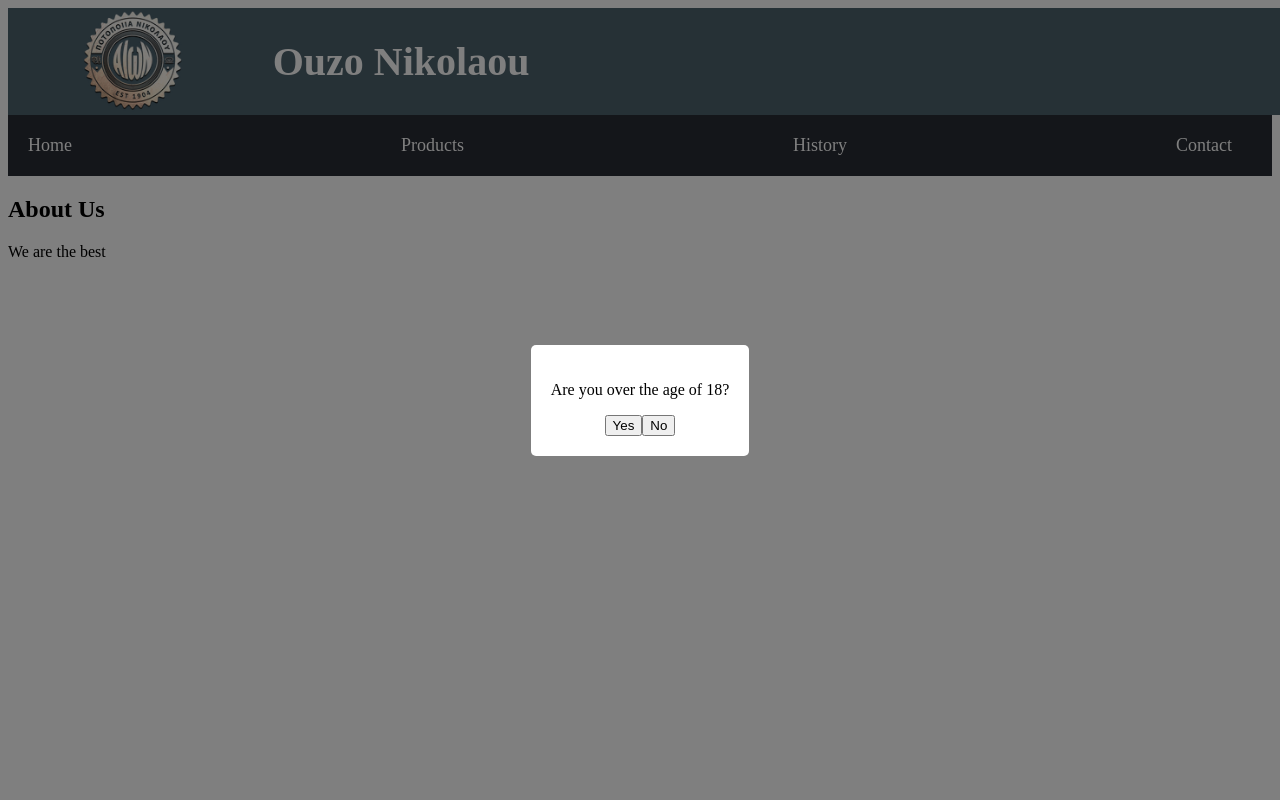
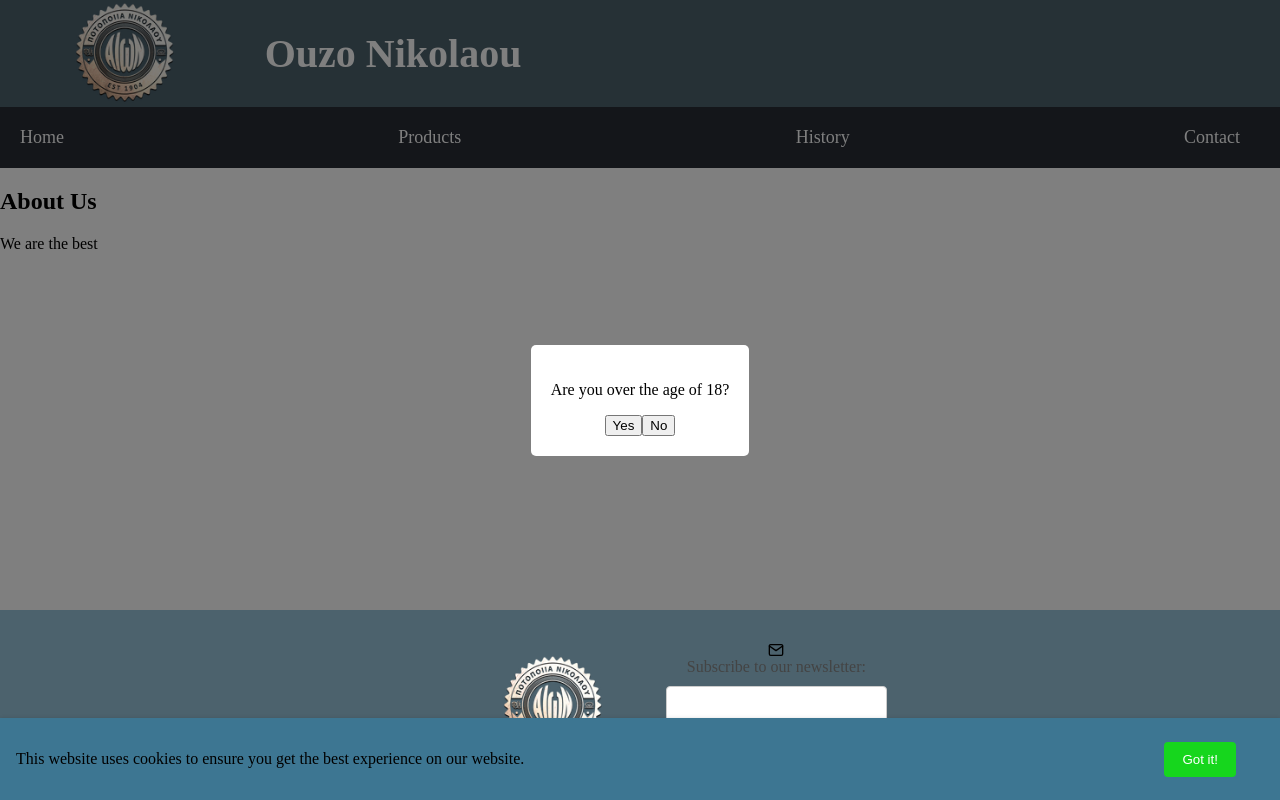
Before and after one commit to vag0st/ouzo-nikolaou, a React (Create React App) app: page / in a window 1280 px wide. Shown: the top 800 px of the page. Built offline with nearby package versions, Linux system fonts and the light colour scheme.

Commit message:
ADD CookieBanner styling

```diff
--- a/src/App.jsx
+++ b/src/App.jsx
@@ -2,12 +2,13 @@
 import { Routes, Route } from 'react-router-dom';
 import NavBar from './components/NavBar/NavBar';
 import Header from './components/Header/Header';
-// import Footer from './components/Footer/Footer';
+import Footer from './components/Footer/Footer';
 import Home from './components/Home/Home';
 import History from './components/History/History';
 import ContactUs from './components/ContactUs/ContactUs';
 import ProductsPage from './components/Products/Products';
 import AgeDisclaimer from './components/AgeDisclaimer/AgeDisclaimer';
+import CookieBanner from './components/CookieBanner/CookieBanner';
 
 function App() {
   return (
@@ -15,6 +16,7 @@
       <Header />
       <NavBar />
       <AgeDisclaimer />
+      <CookieBanner />
       <Routes>
         <Route path="/" element={<Home />} />
         <Route path="/home" element={<Home />} />
@@ -22,7 +24,7 @@
         <Route path="/history" element={<History />} />
         <Route path="/contact" element={<ContactUs />} />
       </Routes>
-      {/* <Footer /> */}
+      <Footer />
     </div>
   );
 }
--- a/src/components/CookieBanner/CookieBanner.css
+++ b/src/components/CookieBanner/CookieBanner.css
@@ -3,8 +3,9 @@
   bottom: 0;
   left: 0;
   right: 0;
-  background-color: #f5f5f5;
+  background-color: #3d7692;
   padding: 16px;
+  z-index: 1;
   display: flex;
   justify-content: space-between;
   align-items: center;
@@ -12,10 +13,11 @@
 }
 
 #cookie-button {
-  background-color: #4CAF50;
+  background-color: #16d61d;
   color: white;
   border: none;
-  padding: 8px 16px;
+  padding: 10px 18px;
   border-radius: 4px;
   cursor: pointer;
+  margin-right: 28px;
 }
```
